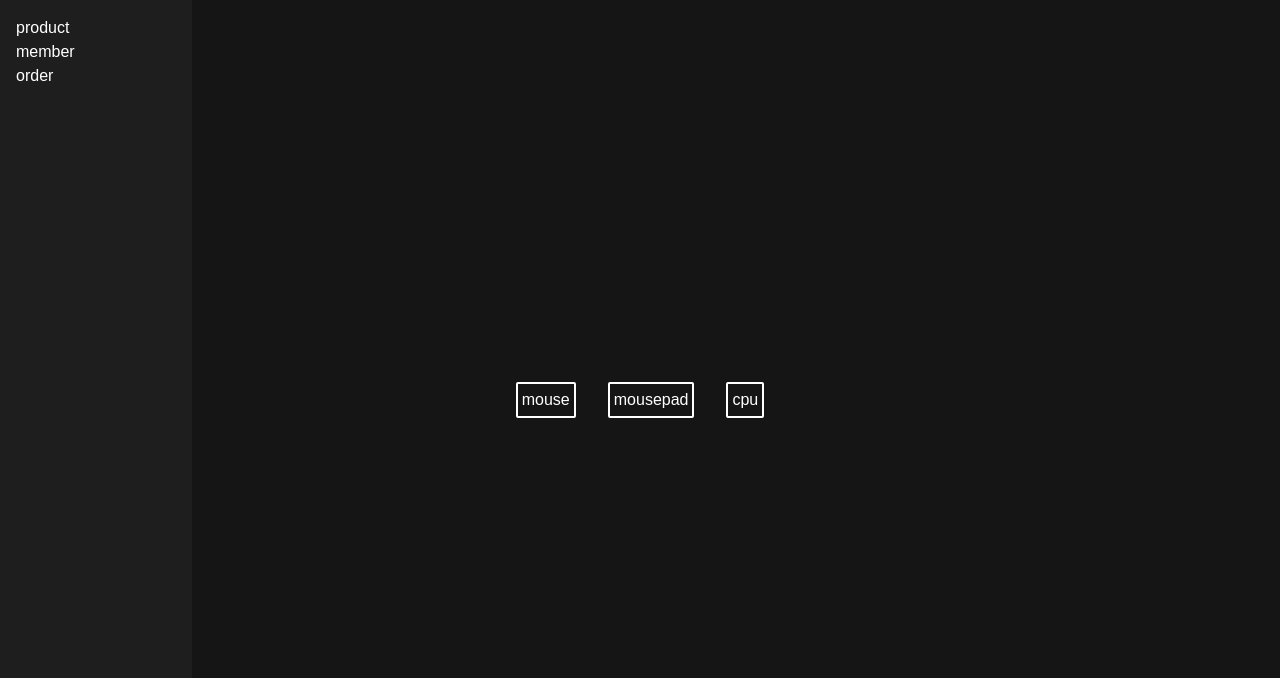
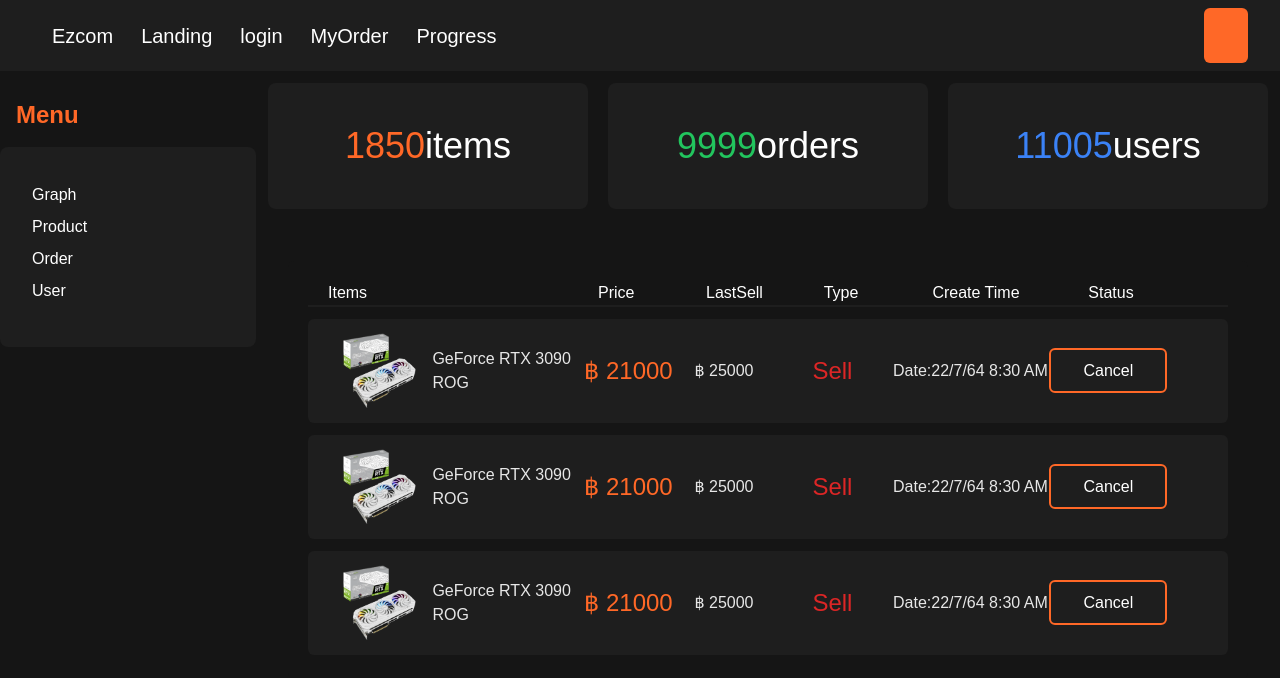
Before and after one commit to ezcom-team/ezcom-client, a React (Vite) app in the folder ezcom-frontend/: page /Admin in a window 1280 px wide. Shown: the top 678 px of the page. Built offline with nearby package versions, Linux system fonts and the light colour scheme.

Commit message:
+admin page stuff

```diff
--- /dev/null
+++ b/ezcom-frontend/src/components/Product.jsx
@@ -0,0 +1,54 @@
+import React from "react";
+import { useState } from "react";
+
+function Product() {
+  const DynamicForm = ({ labels }) => (
+    <form className="flex flex-col p-4 text-white rounded-md bg-300">
+      {labels.map((label) => (
+        <label key={label.id}>
+          {label.text}
+          <div className="border-2 rounded-md border-200">
+            <input
+              className="px-2 text-gray-200"
+              type={label.type}
+              name={label.id}
+            />
+          </div>
+        </label>
+      ))}
+    </form>
+  );
+
+  const [selectedForm, setSelectedForm] = useState(null);
+
+  const showFormA = () => {
+    setSelectedForm(labelsForFormA);
+  };
+  const showFormB = () => {
+    setSelectedForm(labelsForFormB);
+  };
+  return (
+    <div className="flex flex-col items-center justify-center flex-1 gap-4">
+      <div className="flex flex-row gap-8">
+        <button
+          className="p-1 text-white border-2 border-white rounded-sm"
+          onClick={showFormA}
+        >
+          mouse
+        </button>
+        <button
+          className="p-1 text-white border-2 border-white rounded-sm"
+          onClick={showFormB}
+        >
+          mousepad
+        </button>
+        <button className="p-1 text-white border-2 border-white rounded-sm">
+          cpu
+        </button>
+      </div>
+      {selectedForm && <DynamicForm labels={selectedForm} />}
+    </div>
+  );
+}
+
+export default Product;
--- a/ezcom-frontend/src/components/Progress/ProgressStep.jsx
+++ b/ezcom-frontend/src/components/Progress/ProgressStep.jsx
@@ -12,7 +12,7 @@
   const [complete, setComplete] = useState(false)
 
   let sec;
-switch(currentStep){
+  switch (currentStep) {
     case 0:
       sec = <AirportShuttleIcon fontSize="medium" />;
       break;
@@ -38,10 +38,38 @@
         {steps?.map((step, i) => (
           <div key={i} className={`step-item ${currentStep === i + 1 && "active"} ${(i + 1 < currentStep || complete) && "complete"}`}>
             <div className="step">{
-              (i + 1 < currentStep || complete) ? <DoneIcon fontSize="medium" /> : i+1
+              (i + 1 < currentStep || complete) ?
+              (() => {
+                switch (i) {
+                  case 0:
+                    return <CreateNewFolderIcon fontSize="medium" />;
+                  case 1:
+                    return <SellIcon fontSize="medium" />;
+                  case 2:
+                    return <AirportShuttleIcon fontSize="medium" />;
+                  case 3:
+                    return <DoneIcon fontSize="medium" />;
+                  default:
+                    return null;
+                }
+              })() :
+              (() => {
+                switch (i) {
+                  case 0:
+                    return <CreateNewFolderIcon fontSize="medium" />;
+                  case 1:
+                    return <SellIcon fontSize="medium" />;
+                  case 2:
+                    return <AirportShuttleIcon fontSize="medium" />;
+                  case 3:
+                    return <DoneIcon fontSize="medium" />;
+                  default:
+                    return null;
+                }
+              })()
             }
             </div>
-            <p className="text-200">{step}</p>
+            <p className="stepText">{step}</p>
           </div>
         ))}
       </div>
--- a/ezcom-frontend/src/components/Progress/style.css
+++ b/ezcom-frontend/src/components/Progress/style.css
@@ -3,18 +3,18 @@
 }
 
 .step-item:not(:first-child):before {
-  @apply content-[''] bg-300 absolute w-full h-[3px] right-2/4 top-1/3
+  @apply content-[''] bg-100 absolute w-full h-[4px] right-[50%] bottom-[35px]
   -translate-y-2/4;
 }
 
 .step {
-    @apply w-10 h-10 flex items-center justify-center z-10 relative bg-400 rounded-full font-semibold text-200
+    @apply w-10 h-10 flex items-center justify-center z-10 relative bg-300 rounded-full font-semibold text-200
 }
 
 .active .step {
     @apply text-100;
 }
-    /* สำเร็จแล้ว */
+
 .complete .step {
     @apply bg-primary;
 }
@@ -26,3 +26,7 @@
 .complete:not(:first-child):before , .active:not(:first-child):before{
     @apply bg-primary;
   }
+
+.stepText {
+    @apply text-100 mt-10
+}
--- a/ezcom-frontend/src/components/Sidebar.jsx
+++ b/ezcom-frontend/src/components/Sidebar.jsx
@@ -2,10 +2,27 @@
 
 function Sidebar() {
   return (
-    <div className='fixed top-0 left-0 flex flex-col w-48 h-full p-4 text-white bg-300'>
-        <p>product</p>
-        <p>member</p>
-        <p>order</p>
+    <div className="bg-300 text-white w-64 h-full fixed left-0 overflow-y-auto">
+      <div className="p-4">
+        <h1 className="text-2xl font-bold text-primary">Menu</h1>
+      </div>
+
+      <nav className="p-4 ">
+        <ul className=''>
+          <li className="mb-2">
+            <a href="#" className="text-100 hover:text-200">Graph</a>
+          </li>
+          <li className="mb-2">
+            <a href="#" className="text-100 hover:text-200">Product</a>
+          </li>
+          <li className="mb-2">
+            <a href="#" className="text-100 hover:text-200">Order</a>
+          </li>
+          <li className="mb-2">
+            <a href="#" className="text-100 hover:text-200">User</a>
+          </li>
+        </ul>
+      </nav>
     </div>
   )
 }
--- a/ezcom-frontend/src/pages/Admin.jsx
+++ b/ezcom-frontend/src/pages/Admin.jsx
@@ -1,6 +1,13 @@
 import React from "react";
 import { useState } from "react";
 import Sidebar from "../components/Sidebar";
+import Nav from "../components/Nav";
+import Buy from "../components/Buy/Buy";
+import Selling from "../components/MyOrderpage/SellingPart";
+import Graph from "../components/Graph/Graph";
+import Productdetail from "../components/ProductDetail/ProductDetail";
+import Product from "../components/Product";
+
 function Admin() {
   const labelsForFormA = [
     { id: "name", text: "Name", type: "text" },
@@ -17,35 +24,92 @@
     // เพิ่ม label อื่น ๆ ตามต้องการ
   ];
 
-  const DynamicForm = ({ labels }) => (
-    <form className="flex flex-col p-4 text-white rounded-md bg-300">
-      {labels.map(label => (
-        <label key={label.id}>
-          {label.text}
-          <div className="border-2 rounded-md border-200">
-            <input className="px-2 text-gray-200"
-              type={label.type}
-              name={label.id}
-            />
+  const [activeComponent, setActiveComponent] = useState("Order");
+
+  const toggle = (component) => {
+    setActiveComponent(component);
+  };
+  let CurrentComponent;
+
+  switch (activeComponent) {
+    case "Graph":
+      CurrentComponent = <Graph />;
+      break;
+    case "Product":
+      CurrentComponent = <Product />;
+      break;
+    case "Order":
+      CurrentComponent = <Selling />;
+      break;
+    case "User":
+      CurrentComponent = <Buy />;
+      break;
+    default:
+      CurrentComponent = null;
+  }
+
+
+  return (
+    <div>
+      <Nav />
+
+      <div className="flex flex-row min-h-full">
+        {/* Left Sidebar */}
+        <div className="w-64 mt-3 ">
+        <div className="p-4">
+              <h1 className="text-2xl font-bold text-primary">Menu</h1>
+            </div>
+          <div className="bg-300 text-white w-64 h-fit fixed left-0 overflow-y-auto py-5 px-4 rounded-lg">
+            <nav className="p-4 ">
+              <ul className=''>
+                <li className="mb-2">
+                  <a href="#" className="text-100 hover:text-200" onClick={() => toggle("Graph")}>Graph</a>
+                </li>
+                <li className="mb-2">
+                  <a href="#" className="text-100 hover:text-200" onClick={() => toggle("Product")}>Product</a>
+                </li>
+                <li className="mb-2">
+                  <a href="#" className="text-100 hover:text-200" onClick={() => toggle("Order")}>Order</a>
+                </li>
+                <li className="mb-2">
+                  <a href="#" className="text-100 hover:text-200" onClick={() => toggle("User")}>User</a>
+                </li>
+              </ul>
+            </nav>
+            {/* <nav className="p-4 ">
+        <div>
+        <button
+          className="ml-3 hover:bg-300 px-4 p-2 rounded-md"
+          onClick={() => toggle("Buy")}
+        >
+          Buy
+        </button>
+        </div>
+      </nav> */}
           </div>
-        </label>
-      ))}
-    </form>
+        </div>
+
+        {/* Right Content */}
+        <div className="flex flex-col flex-1 bg-400">
+
+          <div className="flex gap-5 p-3 h-[150px] text-4xl bg-400 ">
+            <div className="flex-1 bg-300 text-primary p-2 flex items-center justify-center rounded-lg">1850 <span className="text-100">items</span></div>
+            <div className="flex-1 bg-300 text-green-500 p-2 flex items-center justify-center rounded-lg">9999 <span className="text-100">orders</span></div>
+            <div className="flex-1 bg-300 text-blue-500 p-2 flex items-center justify-center rounded-lg">11005 <span className="text-100">users</span></div>
+          </div>
+          <div className="mt-10 w-full p-0">
+            {CurrentComponent}
+          </div>
+        </div>
+      </div>
+    </div>
   );
+}
 
-  const [selectedForm, setSelectedForm] = useState(null);
+export default Admin;
 
-  const showFormA = () => {
-    setSelectedForm(labelsForFormA);
-  };
 
-  const showFormB = () => {
-    setSelectedForm(labelsForFormB);
-  };
-  return (
-    <div className="flex flex-col min-h-screen">
-      <Sidebar />
-      <div className="flex flex-col items-center justify-center flex-1 gap-4">
+/* <div className="flex flex-col items-center justify-center flex-1 gap-4">
         <div className="flex flex-row gap-8">
           <button
             className="p-1 text-white border-2 border-white rounded-sm"
@@ -64,9 +128,4 @@
           </button>
         </div>
         {selectedForm && <DynamicForm labels={selectedForm} />}
-      </div>
-    </div>
-  );
-}
-
-export default Admin;
+      </div> */
--- a/ezcom-frontend/src/pages/Progress.jsx
+++ b/ezcom-frontend/src/pages/Progress.jsx
@@ -6,12 +6,12 @@
 import Progress from "../components/Progress/Progress";
 import { CardItem } from "../components/cardItem";
 
+
 function Landing() {
   return (
     <div className="bg-back min-h-screen">
       <Nav />
       <Progress />
-
     </div>
   );
 }
```
Lines whose indentation alone changed are shown as unchanged.
